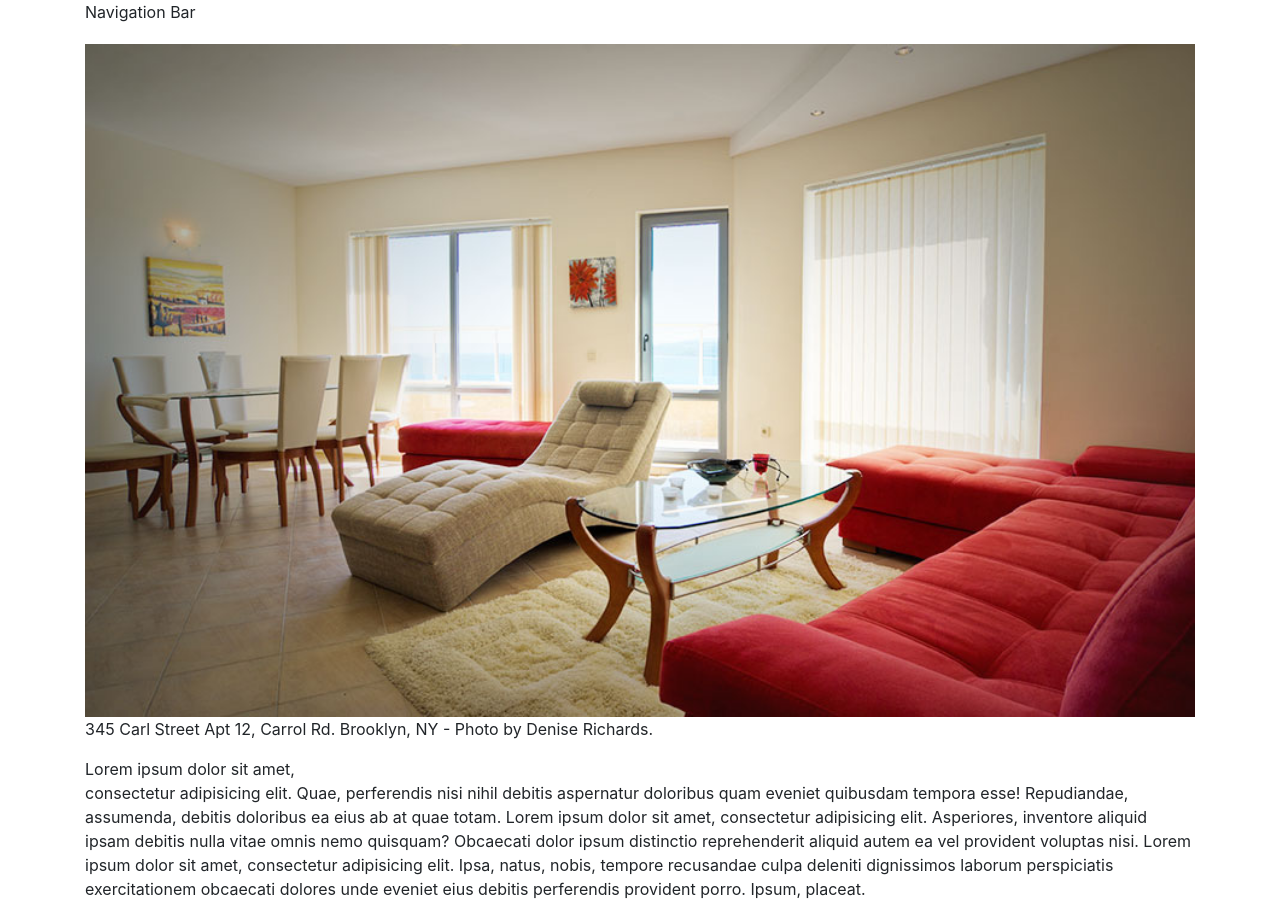
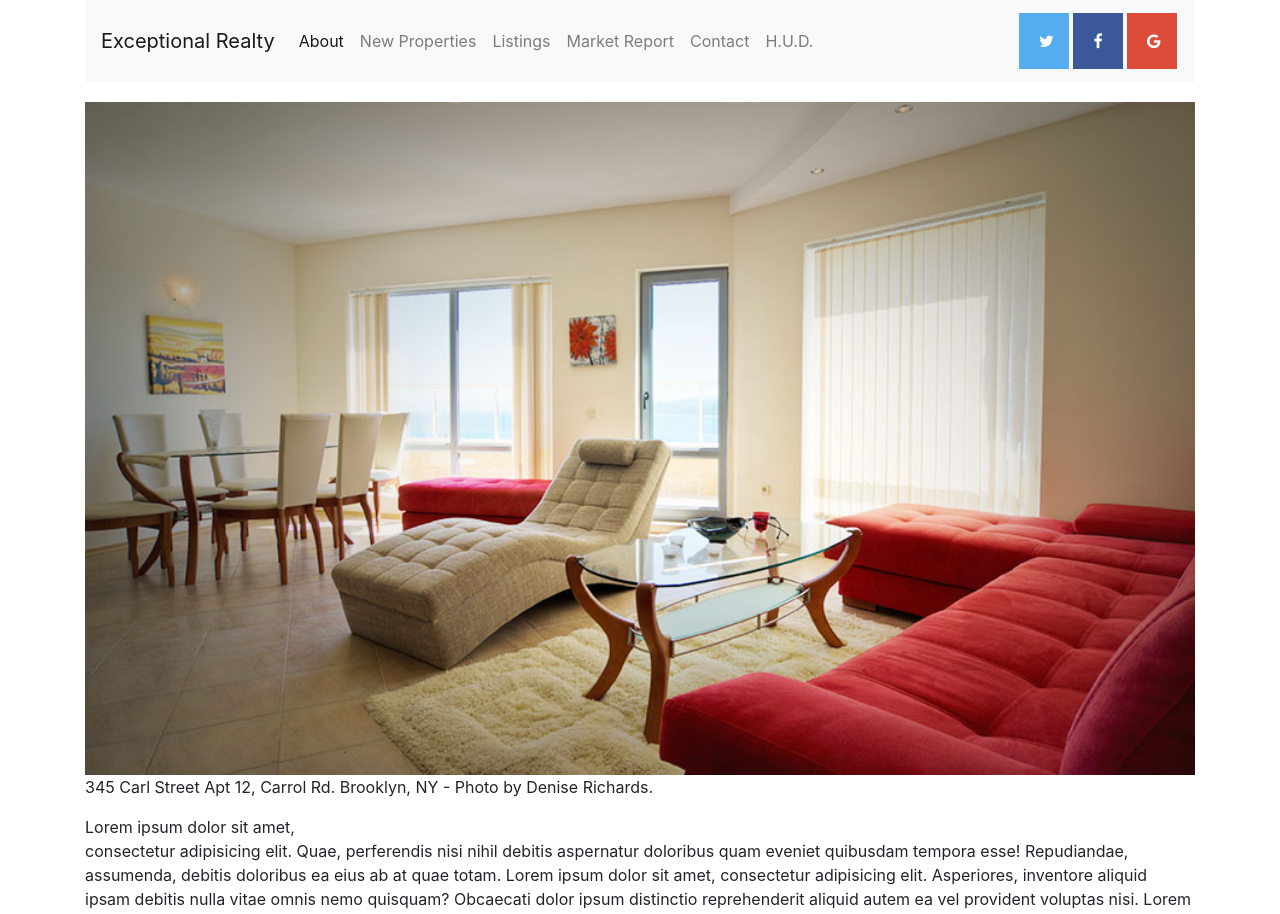
Before and after one commit to aljimenez5/exceptional-realty-bootstrap, a plain HTML site: page index.html in a window 1280 px wide. Shown: the top 914 px of the page. Drawn offline with nearby package versions, Linux system fonts and the light colour scheme.

Commit message:
finish navbar and social icons

```diff
--- a/css/style.css
+++ b/css/style.css
@@ -11,3 +11,33 @@ img, video, audio, iframe, table, form {
 .row {
   margin-bottom: 20px;
 }
+
+/*/////// STYLE SOCIAL ICONS ////////*/
+
+.fa {
+  padding: 20px;
+  font-size: 30px;
+  width: 50px;
+  text-align: center;
+  text-decoration: none;
+  margin: 5px 2px;
+}
+
+.fa:hover {
+    opacity: 0.7;
+}
+
+.fa-facebook {
+  background: #3B5998;
+  color: white;
+}
+
+.fa-twitter {
+  background: #55ACEE;
+  color: white;
+}
+
+.fa-google {
+  background: #dd4b39;
+  color: white;
+}
--- a/index.html
+++ b/index.html
@@ -13,6 +13,8 @@
     <!-- Custom Style CSS -->
     <link href="css/style.css" rel="stylesheet">
 
+    <!-- Social Icon Library -->
+    <link rel="stylesheet" href="https://cdnjs.cloudflare.com/ajax/libs/font-awesome/4.7.0/css/font-awesome.min.css">
     <!-- HTML5 shim and Respond.js for IE8 support of HTML5 elements and media queries -->
     <!-- WARNING: Respond.js doesn't work if you view the page via file:// -->
     <!--[if lt IE 9]>
@@ -26,7 +28,38 @@
 
       <div class="row">
         <div class="col-sm-12">
-          Navigation Bar
+          <nav class="navbar navbar-expand-lg navbar-light bg-light">
+            <a class="navbar-brand" href="#">Exceptional Realty</a>
+            <button class="navbar-toggler" type="button" data-toggle="collapse" data-target="#navbarSupportedContent" aria-controls="navbarSupportedContent" aria-expanded="false" aria-label="Toggle navigation">
+              <span class="navbar-toggler-icon"></span>
+            </button>
+            <div class="collapse navbar-collapse" id="navbarSupportedContent">
+              <!-- main nav links -->
+              <ul class="navbar-nav mr-auto">
+                <li class="nav-item active">
+                  <a class="nav-link" href="#">About<span class="sr-only">(current)</span></a>
+                </li>
+                <li class="nav-item"><a class="nav-link" href="#">New Properties</a></li>
+
+                <li class="nav-item"><a class="nav-link" href="#">Listings</a></li>
+
+                <li class="nav-item"><a class="nav-link" href="#">Market Report</a></li>
+
+                <li class="nav-item"><a class="nav-link" href="#">Contact</a></li>
+
+                <li class="nav-item"><a class="nav-link" href="#" target="_blank">H.U.D.</a></li>
+              </ul>
+
+              <ul class="navbar-nav">
+                <li><a href="#" class="fa fa-twitter" title="Twitter"></a></li>
+                <li><a href="#" class="fa fa-facebook" title="Facebook"></a></li>
+                <li><a href="#" class="fa fa-google" title="Google Plus"></a></li>
+              </ul>
+
+
+            </div>
+          </nav>
+
         </div>
       </div>
 
```
